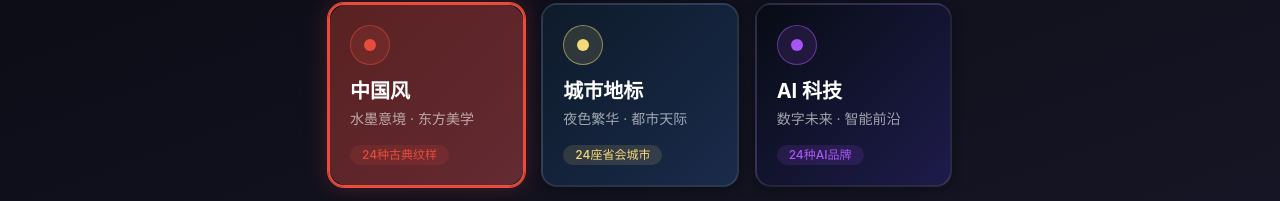
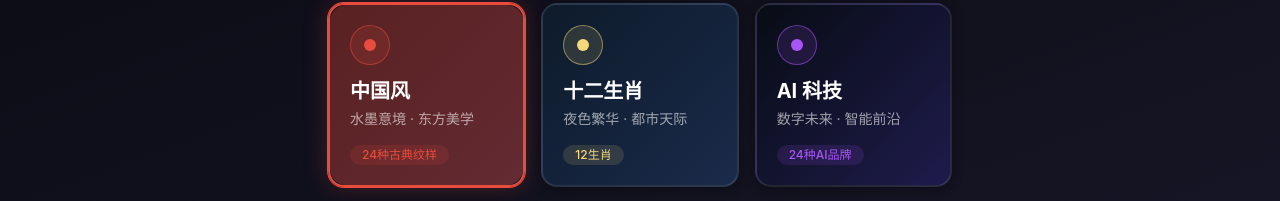
Before and after one commit to AIfman2030/content2video, a React (Vite) app: page / in a window 1280 px wide. Shown: the part 222-423 px from the top of the page. Built offline with nearby package versions, Linux system fonts and the light colour scheme.

Commit message:
User edit code

```diff
--- a/src/components/StyleSelector.tsx
+++ b/src/components/StyleSelector.tsx
@@ -16,9 +16,9 @@ const STYLES: { key: StyleType; name: string; desc: string; tag: string; bg: str
   },
   {
     key: 'city',
-    name: '城市地标',
+    name: '十二生肖',
     desc: '夜色繁华 · 都市天际',
-    tag: '24座省会城市',
+    tag: '12生肖',
     bg: 'linear-gradient(135deg,#0d1b2a,#1a2a4a)',
     accent: '#f5d87a',
   },
```
